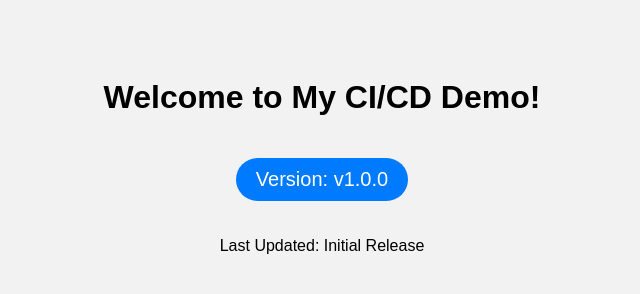
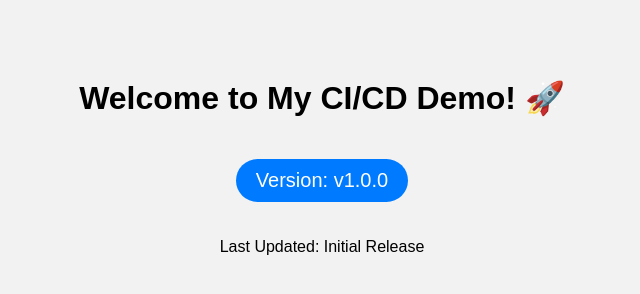
Before and after one commit to thisisggarvit/CI-CD-Demo, a plain HTML site: page index.html in a window 1280 px wide. Shown: the whole page, without its empty margins (318-958 px from the left). Drawn offline with Linux system fonts and the light colour scheme.

```diff
--- a/index.html
+++ b/index.html
@@ -20,7 +20,7 @@
     </style>
 </head>
 <body>
-    <h1>Welcome to My CI/CD Demo!</h1>
+    <h1>Welcome to My CI/CD Demo! 🚀</h1>
     <p class="badge">Version: v1.0.0</p>
     <p>Last Updated: Initial Release</p>
 </body>
```
